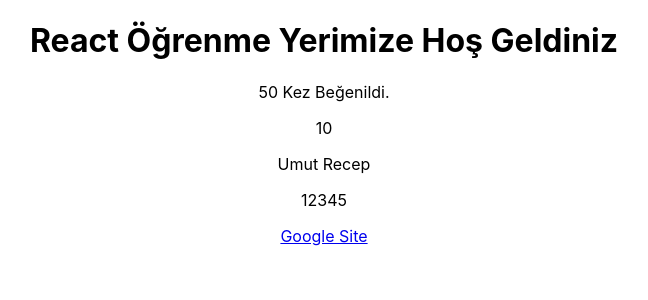
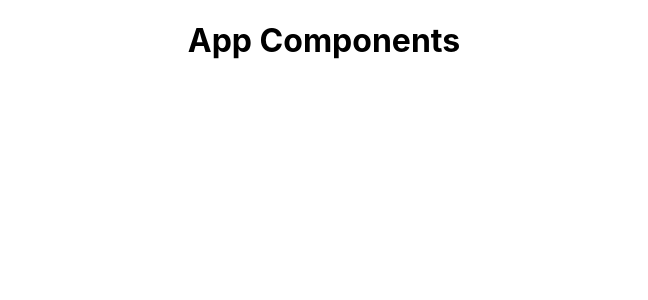
Before and after one commit to umutdurna/reactjs-learn, a React (Create React App) app in the folder reactjs-learn/: page / in a window 1280 px wide. Shown: the top 300 px of the page, without its empty margins (316-964 px from the left). Built offline with nearby package versions, Linux system fonts and the light colour scheme.

Commit message:
multiple-compononets-app.js cleaning
multiple-compononets-app.js cleaning
All templates cleaning

```diff
--- a/reactjs-learn/src/App.js
+++ b/reactjs-learn/src/App.js
@@ -9,16 +9,7 @@ function App() {
   return (
     <div className="App">
       <div className="content">
-        <h1>{ title }</h1>
-        <p>{ likes } Kez Beğenildi.</p>
-
-        <p>{10}</p>
-        <p>{"Umut Recep"}</p>
-
-        <p>{[1,2,3,4,5]}</p>
-
-        <a href={links}>Google Site</a>
-
+        <h1>App Components</h1>
       </div>
     </div>
   );
```
